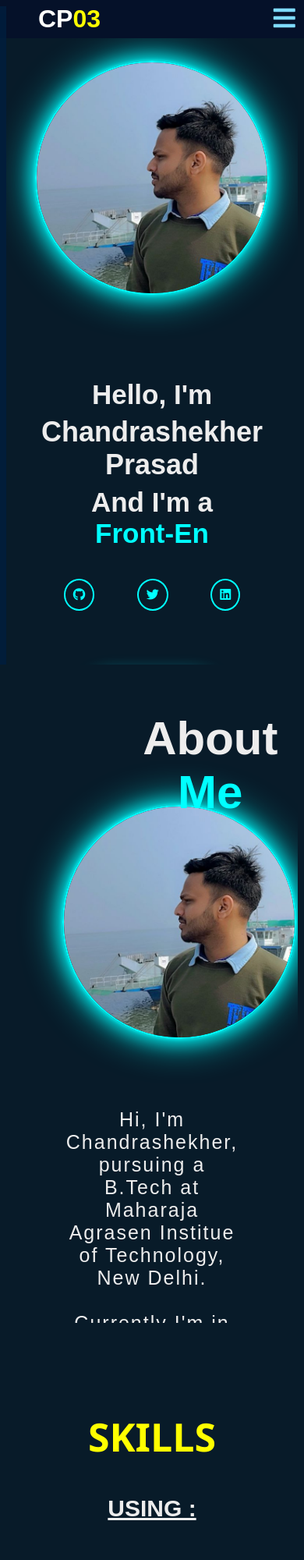
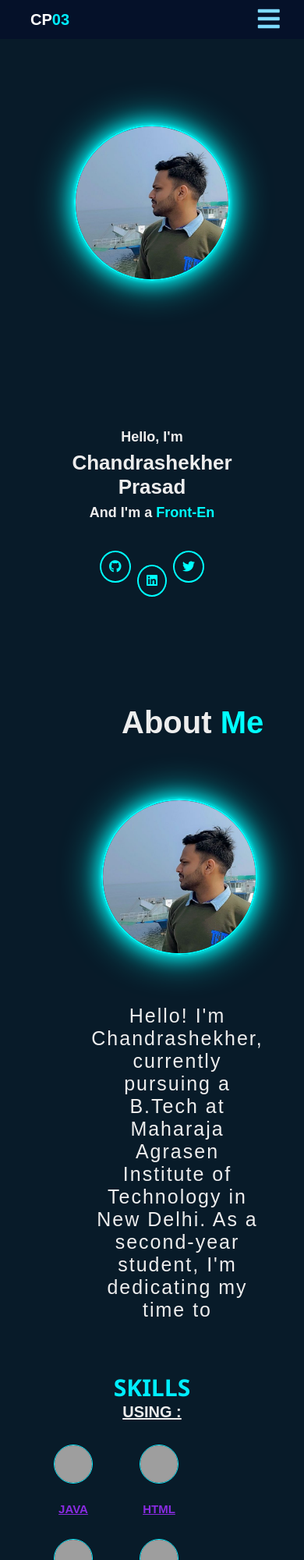
Before and after one commit to Chandrashekher1/PortFolio, a plain HTML site: page index.html in a window 390 px wide. Shown: the top 2000 px of the page at 78% size. Drawn offline with Linux system fonts and the light colour scheme; grey boxes are pictures that could not be loaded.

Commit message:
Mobile view

```diff
--- a/data.json
+++ b/data.json
@@ -5,7 +5,7 @@
       "FrontEnd Developer",
       "Tech Enthusiast"
     ],
-    "aboutMe": "Hi, I'm Chandrashekher, pursuing a B.Tech at Maharaja Agrasen Institue of Technology, New Delhi.\n<br><br>\n Currently I'm in my second year and enhancing my skills in data structures and algorithms using <span>Java</span>.\nI have a strong foundation in <span>HTML</span>, <span>CSS</span>, and I am currently learning <span>React JS</span>.\nAdditionally, I am proficient in other programming languages such as <span>C</span>, <span>Python</span>, and <span>JavaScript</span>.\n<br><br>\nFeel free to connect with me for any collaboration or opportunities. ",
+    "aboutMe": "Hello! I'm Chandrashekher, currently pursuing a B.Tech at Maharaja Agrasen Institute of Technology in New Delhi. As a second-year student, I'm dedicating my time to mastering data structures and algorithms with <span>Java</span>. I have a strong background in <span>HTML</span> and <span>CSS</span>, and I'm expanding my web development skills by learning <span>React JS</span>. I also have experience with programming languages such as <span>C</span>, <span>Python</span>, and <span>JavaScript</span>",
     "projects": [
       {
         "name": "GitHub Profiles",
--- a/index.html
+++ b/index.html
@@ -9,12 +9,12 @@
     <title>PORTFOLIO</title>
 </head>
 <body>
-    <div class="loader" id="loader">
+    <!-- <div class="loader" id="loader">
         <h2 class="load">CP<span>03</span></h2>
         <div class="progress-bar">
             <div class="progress"></div>
         </div>
-    </div>
+    </div> -->
 
     <header class="head">
         <a href="#" class="logo">CP<span>03</span></a>
--- a/script.js
+++ b/script.js
@@ -71,10 +71,9 @@ function HomePage(name,work){
                 <a href="https://x.com/cpsaw03?t=78xY-iHc1XMeqbyew_ozvg"><i class='fab fa-twitter'></i></a>
                 <a href="#"><i class='fab fa-linkedin'></i></a>
             </div>
-            <a href="https://mail.google.com/mail/u/0/#inbox?compose=DmwnWsmCKlSLfQKSZVwWsXDWfkVVVjmKKbxDqHSDxxwXFkRPsCCknPwtzZzlXtBrzZzMmCvHvSLl"> <br><br><button class="hi">Get In Touch!</button></a>
 
         </div>
-        <img src="assets/photo_2024-08-15_22-51-40.jpg" alt="">`
+        <img src="assets/photo_2024-08-15_22-51-40.jpg" alt="" class="home-contact">`
 
     Home.innerHTML = HomeHtml
     startTextAnimation(["2nd Year B.Tech Student", "Front-End Developer", "Tech Enthusiast"]);
@@ -123,9 +122,6 @@ function ProjectPage(projects) {
         projectsContainer.appendChild(projElement);
     });
 }
-
-
-
 
 
 function renderProjects(projects){
@@ -184,25 +180,25 @@ function contactPage(){
 // Loader
 
 // Define a function to handle the loader
-function handleLoader() {// Show the loader
-    const loader = document.querySelector(".loader");
-    loader.style.display = "flex";
+// function handleLoader() {// Show the loader
+//     const loader = document.querySelector(".loader");
+//     loader.style.display = "flex";
 
-    setTimeout(function() {
-        loader.style.display = "none";
+//     setTimeout(function() {
+//         loader.style.display = "none";
 
-        const mainContent = document.querySelector("body");
-        mainContent.style.overflowX = "hidden";
-    }, 5000);
-}
+//         const mainContent = document.querySelector("body");
+//         mainContent.style.overflowX = "hidden";
+//     }, 5000);
+// }
 
 
-const logo = document.querySelector('.logo');
-logo.addEventListener('click', handleLoader);
+// const logo = document.querySelector('.logo');
+// logo.addEventListener('click', handleLoader);
 
-document.addEventListener("DOMContentLoaded", function() {
-    handleLoader();
-});
+// document.addEventListener("DOMContentLoaded", function() {
+//     handleLoader();
+// });
 
 // Mobile Nav
 
--- a/style.css
+++ b/style.css
@@ -1,5 +1,7 @@
 *{
     box-sizing: border-box;
+    margin: 0;
+    padding: 0;
 }
 
 body{
@@ -86,7 +88,7 @@ body{
     animation: slideRight 1s ease forwards;
 }
 .logo span{
-    color: yellow;
+    color: #0ef;
 }
 
 @keyframes slideRight{
@@ -315,7 +317,7 @@ body{
     /* cursor: pointer; */
 }
 .about-text p span{
-    color: #FFD700;
+    color: #007bff;
 }
 .about-text p:hover{
     color:#ededed;
@@ -359,7 +361,7 @@ body{
     text-align: center;
     font-size: 30px;
     font-weight: 1600;
-    color: yellow;
+    color: #0ef;
     font-family: 'Segoe UI', Tahoma, Geneva, Verdana, sans-serif;
 }
 .services{
@@ -447,7 +449,7 @@ body{
     5px 5px 40px #081b29;
 }
 .Ph1{
-    color: yellow;
+    color: #0ef;
     font-size: 50px;
     font-family: Georgia, 'Times New Roman', Times, serif;
     text-align: center;
@@ -537,7 +539,7 @@ body{
 }
 .contact h1{
     font-size: 50px;
-    color: yellow;
+    color:#3498db;
     font-family: Georgia, 'Times New Roman', Times, serif;
 }
 .container-con{
@@ -702,11 +704,17 @@ body{
 
 @media(max-width: 395px){
     body{
-        text-align: center;
+        /* text-align: center; */
         /* max-width: 600px; */
+        width: 100%;
+        overflow-x: hidden;
     }
     nav{
         display: none;
+    }
+    header{
+        height: 50px;
+        width: 100px;
     }
     header .open-nav{
         display: block;
@@ -722,9 +730,8 @@ body{
     header .open-nav:focus{
         outline: none;
     }
-    .logo{
-        font-size: 1rem;
-        padding-left: 10px;
+    .head a{
+        font-size: 20px;
     }
     .mobile-nav{
         display: flex;
@@ -775,52 +782,92 @@ body{
     }
     .Home{
         flex-direction: column-reverse;
-        /* height: 100vh; */
+        height: 200vh;
+        width: 100%;
+
+    }
+    .Home img{
+        width: 200px;
+        height: 200px;
+    }
+    .Home .home-contact{
+        margin: auto;
+    }
+    .home-contact h3{
+        font-size: 18px;
+    }
+    .home-contact h1{
+        font-size: 26px;
+    }
+    #about{
+        width: 100%;
+
+    }
+    .about h2{
+        margin-top: 50px;
+        font-size: 40px;
+    }
+    .about img{
+        margin-top: 100px;
+        width: 200px;
+        height: 200px;
+    }
+    .about-text p{
+        border: none;
+        letter-spacing: 1px;
+        font-size: 1px;
+        text-align: center;
+        margin-left: 65px;
+    }
+    #skill{
+        height: 100vh;
         width: 100%;
     }
-    .Home img{
-        width: 300px;
-        height: 300px;
+    #skill h1{
+        font-size: 30px;
     }
-    .home-contact h1{
-        font-size: 36px;
+    #services h2{
+        font-size: 20px;
     }
-    .about{
-        height: 160vh;
-        width: 100%;
-        flex-direction: column;
-        box-shadow: none;
-
+    .using img{
+        width: 50px;
+        height: 50px;
     }
-    .about img{
-        margin-top: 200px;
+    .using h4{
+        font-size: 15px;
     }
-    .about p{
-        border: none;
-        letter-spacing: 2px;
-        font-size: 25px;
+    .learning h4{
+        font-size: 15px;
     }
-    .skill{
-        box-shadow: none;
-        height: 200vh;
-        width: 100vw;
+    .learning img{
+        width: 50px;
+        height: 50px;
     }
-    .skill h1{
-        font-size: 50px;
+   #project{
+    box-shadow: none;
+    width: 100%;
+   }
+   .Ph1{
+        font-size: 30px;
+        margin-top: 1em;
+   }
+   #contact{
+    height: 100vh;
+    width: 100%;
+   }
+    #contact h1{
+        margin: 30px;
+        font-size: 30px;
     }
-    .skill .using,.learning img{
-       display: flex;
-       flex-wrap: wrap;
-
-    }
-    .contact{
-        height: 50vh;
-    }
-    .contact p{
-        font-size: 25px;
+    #contact p{
+        font-size: 20px;
     }
     .footer{
-        height: 100px;
+        bottom: auto;
+        width: 100vw;
+        height: 100vh;
+        margin-left: 2em;
+        padding: 5em 0em;
     }
 }
 
```
